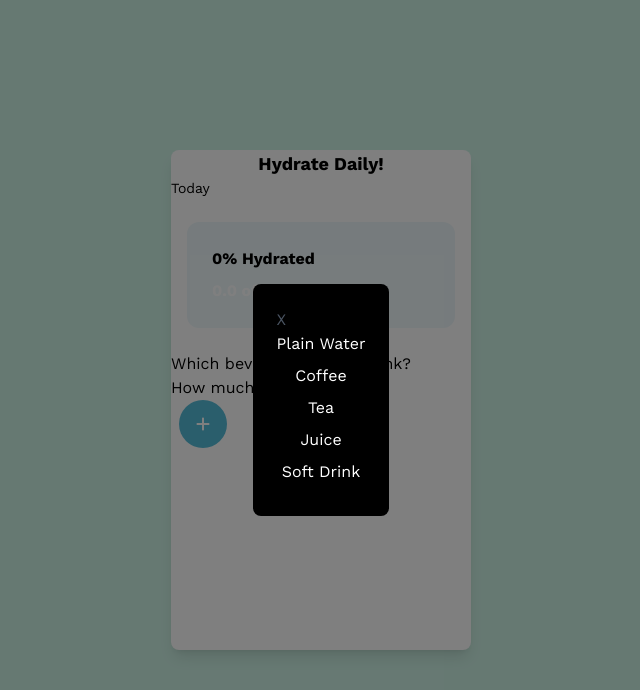
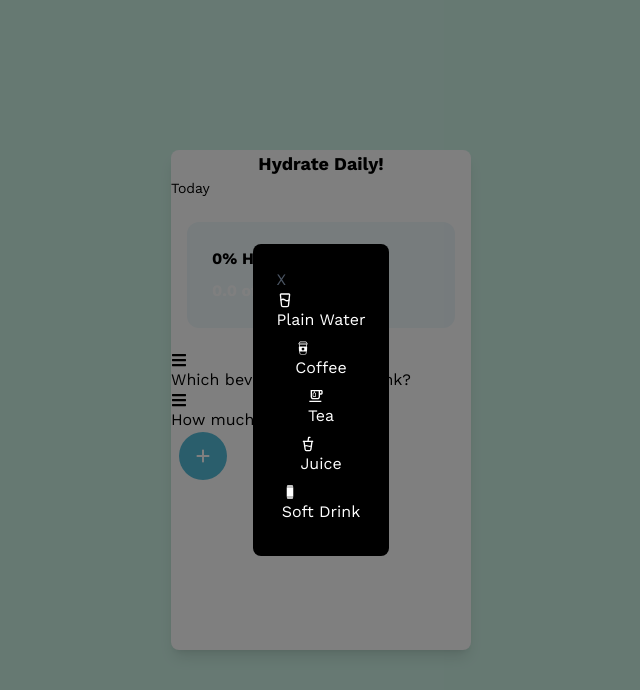
Before and after one commit to seanverano/reboost, a React (Vite) app: page / in a window 1280 px wide. Both pictures are taken after a click on the element "Which beverage did you drink?". Shown: the top 690 px of the page, without its empty margins (319-959 px from the left). Built offline with nearby package versions, Linux system fonts and the light colour scheme.

Commit message:
Add icons for modal

```diff
--- a/src/components/Modal.jsx
+++ b/src/components/Modal.jsx
@@ -1,3 +1,5 @@
+import { GiCoffeeCup } from "react-icons/gi";
+
 const Modal = ({ show, onClose, children }) => {
   if (!show) return null;
 
--- a/src/components/drink_features/DrinkType.jsx
+++ b/src/components/drink_features/DrinkType.jsx
@@ -1,4 +1,10 @@
 import React, { useState } from "react";
+import { FaBars } from "react-icons/fa";
+import { CiCoffeeCup } from "react-icons/ci";
+import { LuCupSoda } from "react-icons/lu";
+import { LuGlassWater } from "react-icons/lu";
+import { MdOutlineEmojiFoodBeverage } from "react-icons/md";
+import { GiSodaCan } from "react-icons/gi";
 import Modal from "../Modal";
 
 const DrinkType = () => {
@@ -15,16 +21,26 @@ const DrinkType = () => {
   return (
     <>
       <h1 onClick={openModal} className="cursor-pointer">
-        Which beverage did you drink?
+        <FaBars /> Which beverage did you drink?
       </h1>
 
       <Modal show={showModal} onClose={closeModal}>
         <div className="flex flex-col justify-center items-center">
-          <div className="mb-2 text-[#ffffff]">Plain Water</div>
-          <div className="mb-2 text-[#ffffff]">Coffee</div>
-          <div className="mb-2 text-[#ffffff]">Tea</div>
-          <div className="mb-2 text-[#ffffff]">Juice</div>
-          <div className="mb-2 text-[#ffffff]">Soft Drink</div>
+          <div className="mb-2 text-[#ffffff]">
+            <LuGlassWater /> Plain Water
+          </div>
+          <div className="mb-2 text-[#ffffff]">
+            <CiCoffeeCup /> Coffee
+          </div>
+          <div className="mb-2 text-[#ffffff]">
+            <MdOutlineEmojiFoodBeverage /> Tea
+          </div>
+          <div className="mb-2 text-[#ffffff]">
+            <LuCupSoda /> Juice
+          </div>
+          <div className="mb-2 text-[#ffffff]">
+            <GiSodaCan /> Soft Drink
+          </div>
         </div>
       </Modal>
     </>
--- a/src/components/drink_features/DrinkVolume.jsx
+++ b/src/components/drink_features/DrinkVolume.jsx
@@ -1,4 +1,6 @@
 import React, { useState } from "react";
+import { FaBars } from "react-icons/fa";
+import { IoWaterOutline } from "react-icons/io5";
 import Modal from "../Modal";
 
 const DrinkVolume = () => {
@@ -15,16 +17,31 @@ const DrinkVolume = () => {
   return (
     <>
       <h1 onClick={openModal} className="cursor-pointer">
-        How much did you drink?
+        <FaBars /> How much did you drink?
       </h1>
 
       <Modal show={showModal} onClose={closeModal}>
         <div className="flex flex-col justify-center items-center">
-          <div className="mb-2 text-[#ffffff]">200 ml</div>
-          <div className="mb-2 text-[#ffffff]">300 ml</div>
-          <div className="mb-2 text-[#ffffff]">400 ml</div>
-          <div className="mb-2 text-[#ffffff]">500 ml</div>
-          <div className="mb-2 text-[#ffffff]">1000 ml</div>
+          <div className="mb-2 text-[#ffffff]">
+            <IoWaterOutline />
+            200 ml
+          </div>
+          <div className="mb-2 text-[#ffffff]">
+            <IoWaterOutline />
+            300 ml
+          </div>
+          <div className="mb-2 text-[#ffffff]">
+            <IoWaterOutline />
+            400 ml
+          </div>
+          <div className="mb-2 text-[#ffffff]">
+            <IoWaterOutline />
+            500 ml
+          </div>
+          <div className="mb-2 text-[#ffffff]">
+            <IoWaterOutline />
+            1000 ml
+          </div>
         </div>
       </Modal>
     </>
```
